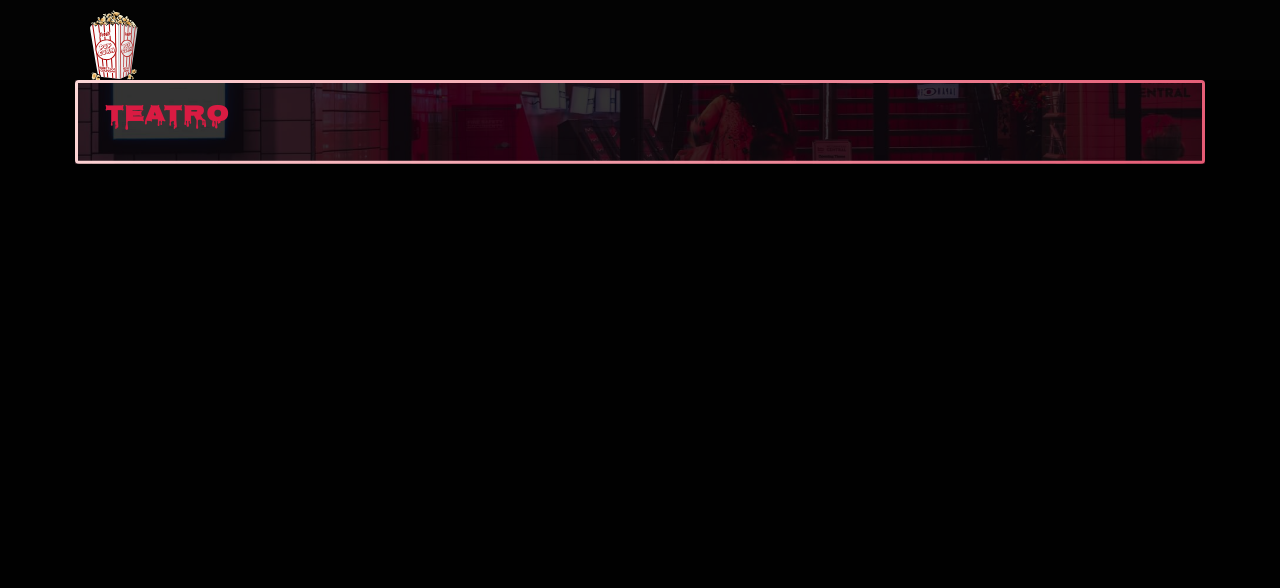
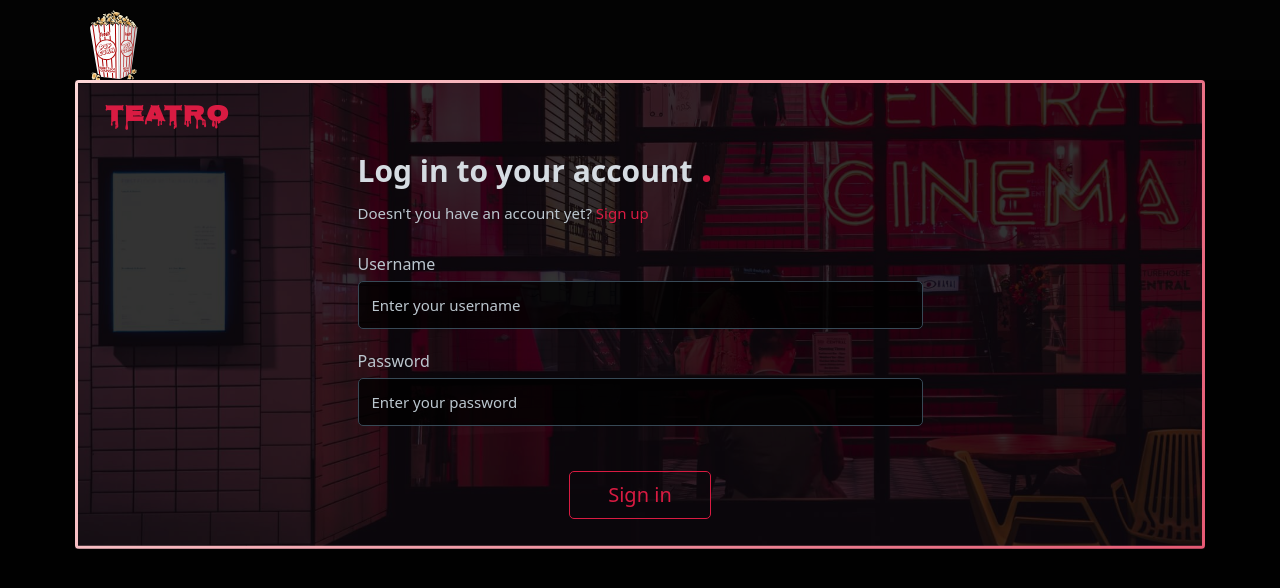
Before and after one commit to aymane-daif/-showsManagement-angular, an Angular app in the folder frontend/: page /signin in a window 1280 px wide. Before the commit this address led to /. Shown: the top 588 px of the page. Built offline with nearby package versions, Linux system fonts and the light colour scheme.

Commit message:
:fireworks: add sign in ui

```diff
--- a/frontend/src/app/app.module.ts
+++ b/frontend/src/app/app.module.ts
@@ -4,11 +4,12 @@ import { BrowserModule } from '@angular/platform-browser';
 import { AppRoutingModule } from './app-routing.module';
 import { AppComponent } from './app.component';
 import { HeaderComponent } from './components/header/header.component';
+import { SigninModule } from './modules/pages/signin/signin.module';
 import { SignupModule } from './modules/pages/signup/signup.module';
 
 @NgModule({
   declarations: [AppComponent, HeaderComponent],
-  imports: [BrowserModule, SignupModule, AppRoutingModule],
+  imports: [BrowserModule, SignupModule, SigninModule, AppRoutingModule],
   providers: [],
   bootstrap: [AppComponent],
 })
--- /dev/null
+++ b/frontend/src/app/modules/pages/signin/components/signin-home.component.css
@@ -0,0 +1,22 @@
+:host > * {
+  margin: 0;
+}
+
+#form {
+  display: flex;
+  flex-direction: column;
+  margin-top: 1.25rem;
+}
+.dot {
+  color: #d91b42;
+  font-size: 1.4em;
+}
+.btn {
+  width: 25%;
+  margin: 1.25rem auto 0 auto;
+}
+@media (max-width: 576px) {
+  .btn {
+    width: auto;
+  }
+}
--- /dev/null
+++ b/frontend/src/app/modules/pages/signin/components/signin-home.component.html
@@ -0,0 +1,23 @@
+<h3>Log in to your account <span class="dot">.</span></h3>
+<small
+  >Doesn't you have an account yet? <a routerLink="/signup">Sign up</a></small
+>
+<form id="form">
+  <label for="username">Username</label>
+  <input
+    type="text"
+    id="username"
+    name="username"
+    placeholder="Enter your username"
+    required
+  />
+  <label for="password">Password</label>
+  <input
+    type="password"
+    id="password"
+    name="password"
+    placeholder="Enter your password"
+    required
+  />
+  <a href="#" role="button" class="btn outline">Sign in</a>
+</form>
--- /dev/null
+++ b/frontend/src/app/modules/pages/signin/components/signin-home.component.ts
@@ -0,0 +1,15 @@
+import { Component, OnInit } from '@angular/core';
+
+@Component({
+  selector: 'app-signin-home',
+  templateUrl: './signin-home.component.html',
+  styleUrls: ['./signin-home.component.css']
+})
+export class SigninHomeComponent implements OnInit {
+
+  constructor() { }
+
+  ngOnInit(): void {
+  }
+
+}
--- a/frontend/src/app/modules/pages/signup/components/signup-home/signup-home.component.html
+++ b/frontend/src/app/modules/pages/signup/components/signup-home/signup-home.component.html
@@ -1,5 +1,5 @@
 <h3>Create new account <span class="dot">.</span></h3>
-<small>Already a member? <a routerLink="/login">login</a></small>
+<small>Already a member? <a routerLink="/signin">Sign in</a></small>
 <form id="form">
   <label for="username">Username</label>
   <input
```
Also changed, not shown: frontend/src/app/modules/pages/signin/signin-routing.module.ts (added, +16 -0 lines), frontend/src/app/modules/pages/signin/signin.module.ts (added, +12 -0 lines), 1 other file (tests, documents, lock files or other folders).
